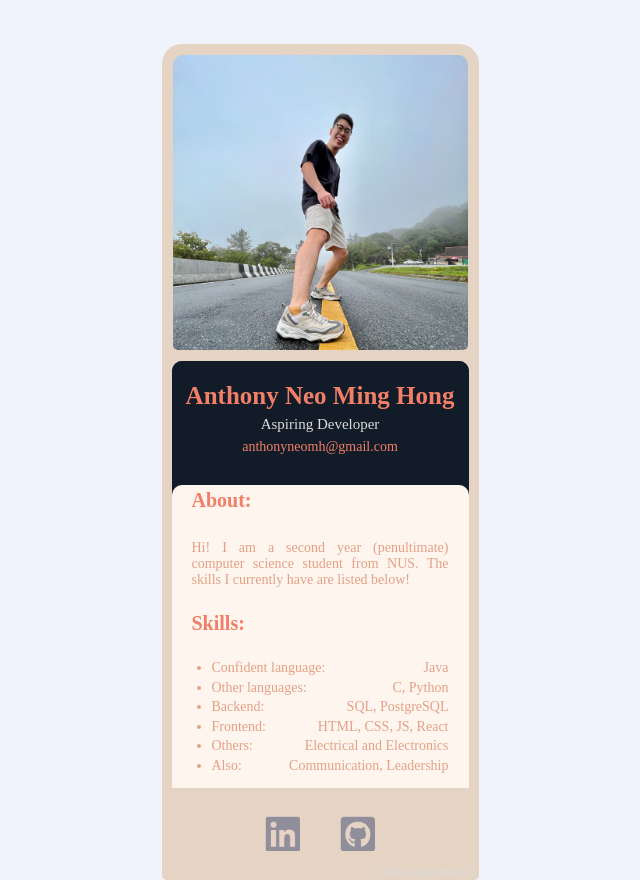
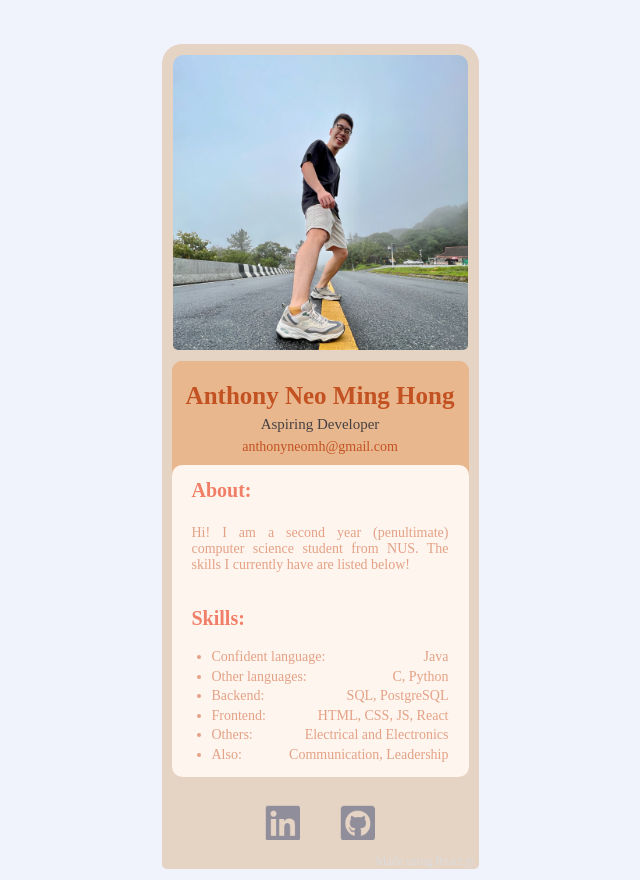
Before and after one commit to anthonynmh/my-digital-namecard, a React (Create React App) app: page / in a window 1280 px wide. Shown: the whole page, without its empty margins (320-960 px from the left). Built offline with nearby package versions, Linux system fonts and the light colour scheme.

Commit message:
Update stylesheet

```diff
--- a/src/style.css
+++ b/src/style.css
@@ -44,7 +44,7 @@ body {
 
 .mainContent {
     display: block;
-    background: #121B28;
+    background: #e9b78e;
 
     /*background: #FDF5EE;*/
     /*background-color: #1A1B21;*/
@@ -54,7 +54,7 @@ body {
 }
 
 .info--main {
-    background: #121B28;
+    background: #e9b78e;
     border-radius: 10px 10px 0px 0px;
 }
 
@@ -63,7 +63,7 @@ body {
     font-size: 25px;
     text-align: center;
     /*color: #FFFFFF;*/
-    color: #F17F67;
+    color: #c35222;
     margin: 0px;
     padding-top: 21px;
 }
@@ -74,7 +74,7 @@ body {
     font-size: 15px;
     text-align: center;
     /*color: #F3BF99;*/
-    color: #DCDCDC;
+    color: #454043;
 }
 
 .website {
@@ -83,7 +83,6 @@ body {
     font-size: 10.24px;
     text-align: center;
     /*color: #F5F5F5;*/
-    color: #F17F67;
 }
 
 .email {
@@ -93,7 +92,7 @@ body {
     font-size: 14px;
     text-align: center;
     /*color: #F5F5F5;*/
-    color: #F17F67;
+    color: #c35222;
 }
 
 /*
@@ -130,13 +129,14 @@ body {
     width: auto;
     margin-top: 0px;
     background: #FDF5EE;
-    border-radius: 10px 10px 0px 0px;
+    border-radius: 10px 10px 10px 10px;
 }
 
 .info--extra h3 {
     /*color: #F5F5F5;*/
     color: #F17F67;
-    margin: 20px;
+    padding-top: 10px;
+    margin: 0px 20px;
     font-size: 20px;
     line-height: 150%;
 }
@@ -145,8 +145,8 @@ body {
     font-size: 14px;
     /*color: #DCDCDC;*/
     color: #E4A186;
-    margin: 20px;
-    padding-top: 5px;
+    margin: 0px 20px;
+    padding-top: 0px;
 }
 
 .about > p {
```
